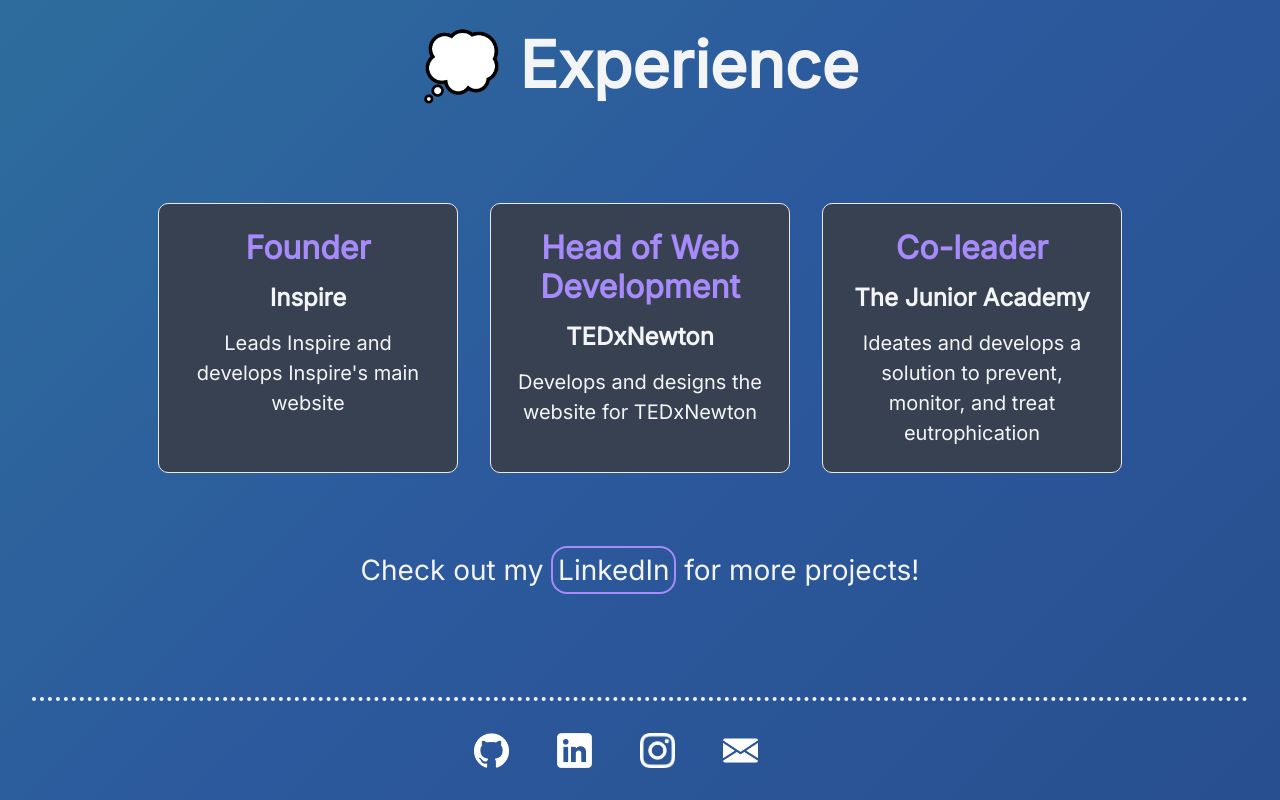
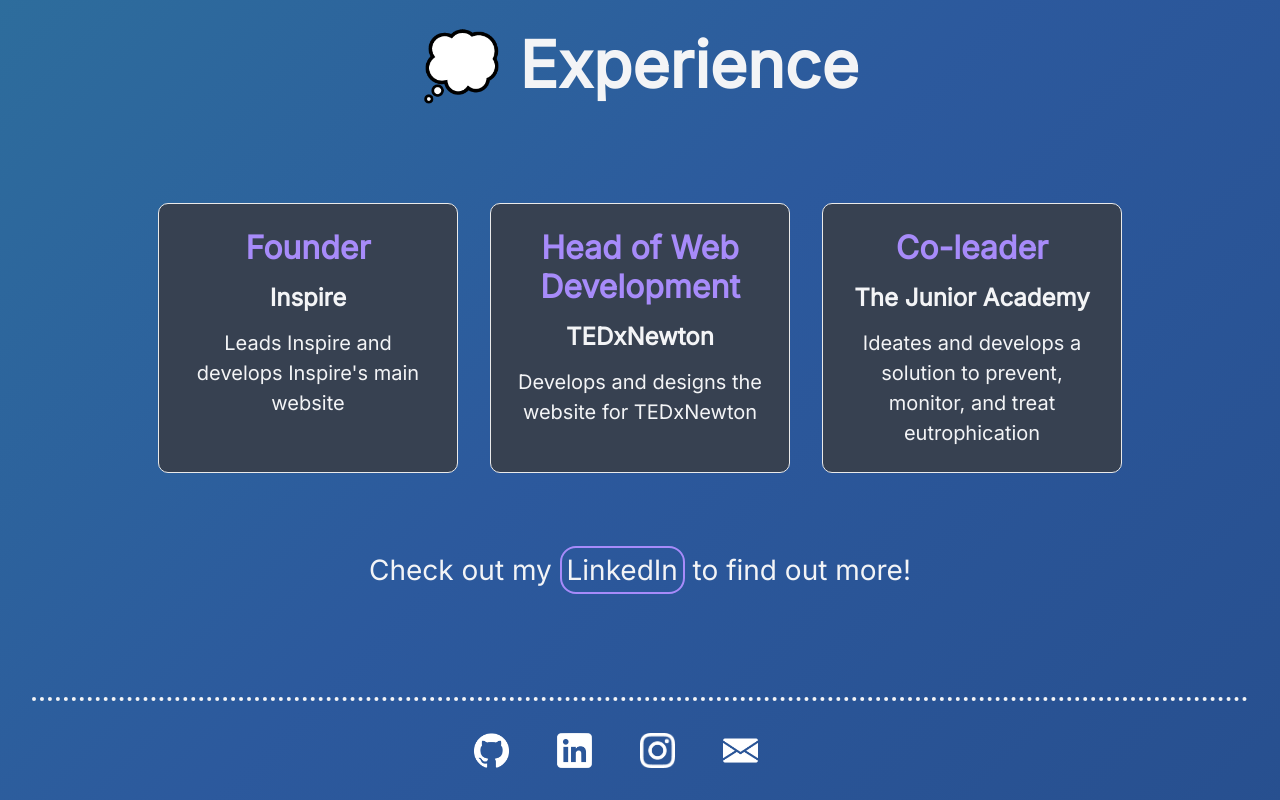
Before and after one commit to xyntechx/Website, a Next.js app: page / in a window 1280 px wide. Shown: the part 2563-3363 px from the top of the page. Built offline with nearby package versions, Linux system fonts and the light colour scheme.

Commit message:
✨ LinkedIn prompt text

```diff
--- a/pages/index.tsx
+++ b/pages/index.tsx
@@ -211,7 +211,7 @@ const Home: NextPage = () => {
                             LinkedIn
                         </a>
                     </Link>{" "}
-                    for more projects!
+                    to find out more!
                 </p>
             </section>
 
```
